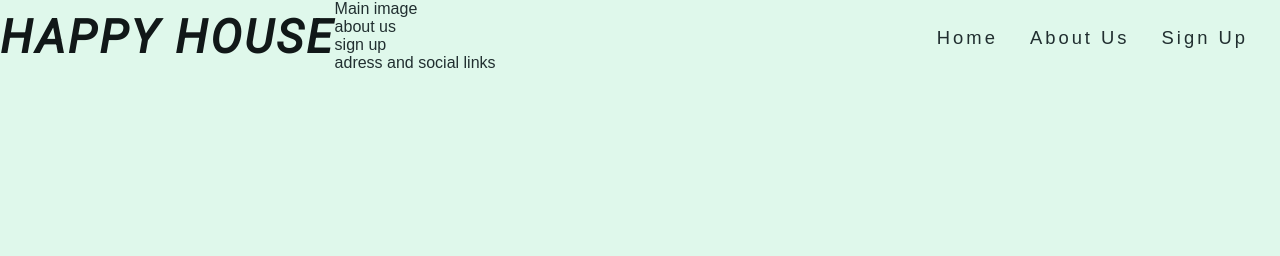
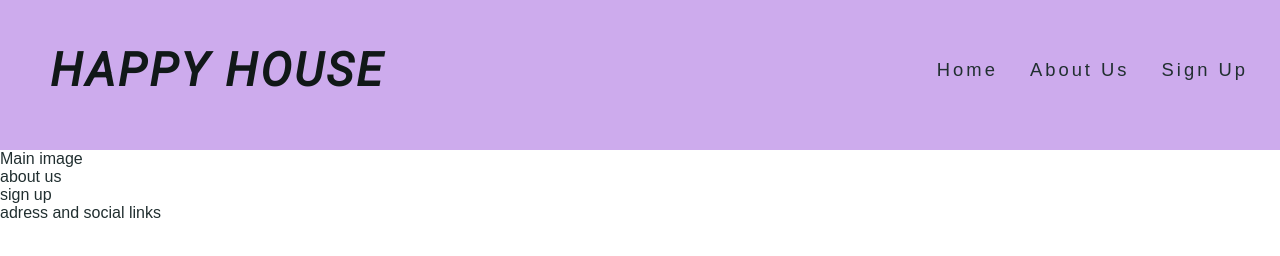
Before and after one commit to matus42/HappyHouse, a plain HTML site: page index.html in a window 1280 px wide. Drawn offline with Linux system fonts and the light colour scheme; a web font is replaced by a local one.

Commit message:
Add background color to header and style logo further

```diff
--- a/assets/css/style.css
+++ b/assets/css/style.css
@@ -4,7 +4,6 @@
     margin: 0;
     padding: 0;
     border: none;
-    background-color: #DFF8EB;
 }
 
 body {
@@ -14,6 +13,12 @@ body {
 }
 
 /* heading logo and nav */
+
+header {
+    height: 150px;
+    width: 100%;
+    background-color: #CDABED;
+}
 
 h1,
 h2 {
@@ -27,6 +32,7 @@ h2 {
     float: left;
     font-size: 290%;
     font-weight: 800;
+    margin-left: 50px;
 }
 
 #menu {
@@ -47,10 +53,9 @@ h2 {
 
 #menu,
 #logo {
-    line-height: 75px;
+    line-height: 140px;
 }
 
 #menu a:hover {
     color: red;
-
 }
```
